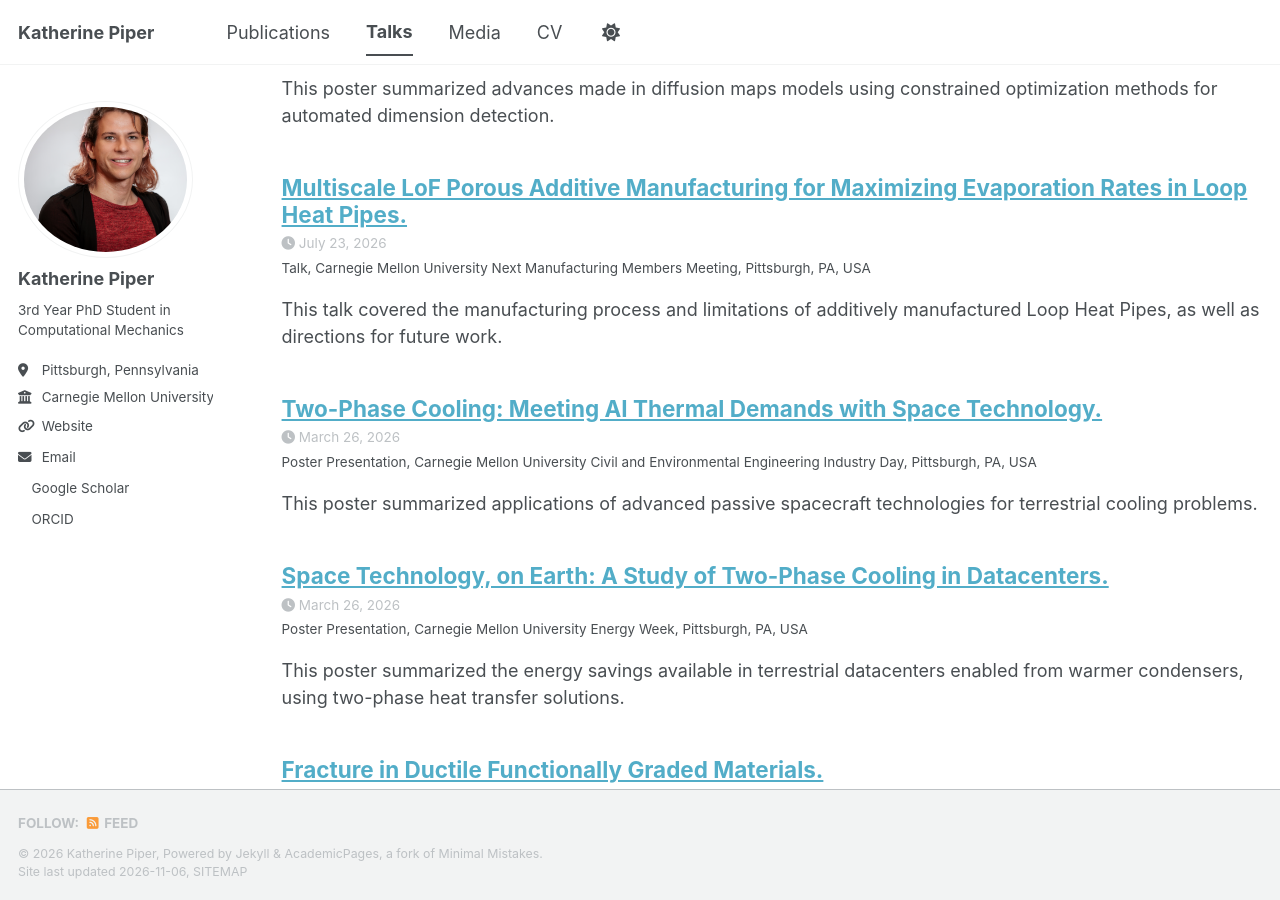
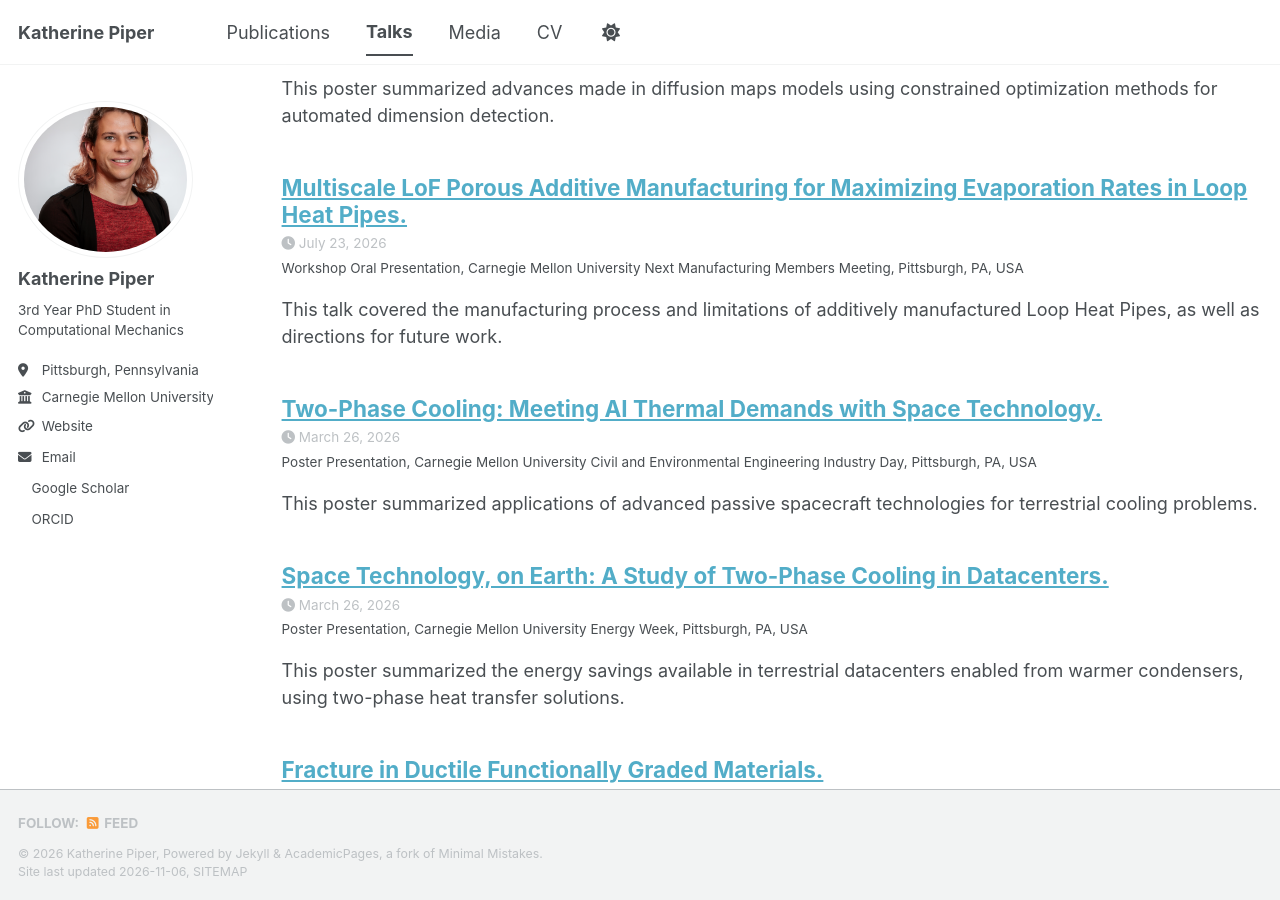
Before and after one commit to kbpiperphd/kbpiperphd.github.io, a Jekyll site: the page built from _pages/talks.html, in a window 1280 px wide and 900 px high, scrolled down 1344 px. Built offline with Jekyll 4.4.1, drawn with Linux system fonts in a browser that asks for light colours; a style sheet for code colours, icons or effects is not loaded.

Commit message:
Update 2026-07-23.md

```diff
--- a/_talks/2026-07-23.md
+++ b/_talks/2026-07-23.md
@@ -1,7 +1,7 @@
 ---
 title: "Multiscale LoF Porous Additive Manufacturing for Maximizing Evaporation Rates in Loop Heat Pipes."
 collection: talks
-type: "Talk"
+type: "Workshop Oral Presentation"
 permalink: /talks/2026-07-23
 venue: "Carnegie Mellon University Next Manufacturing Members Meeting"
 date: 2026-07-23
```
